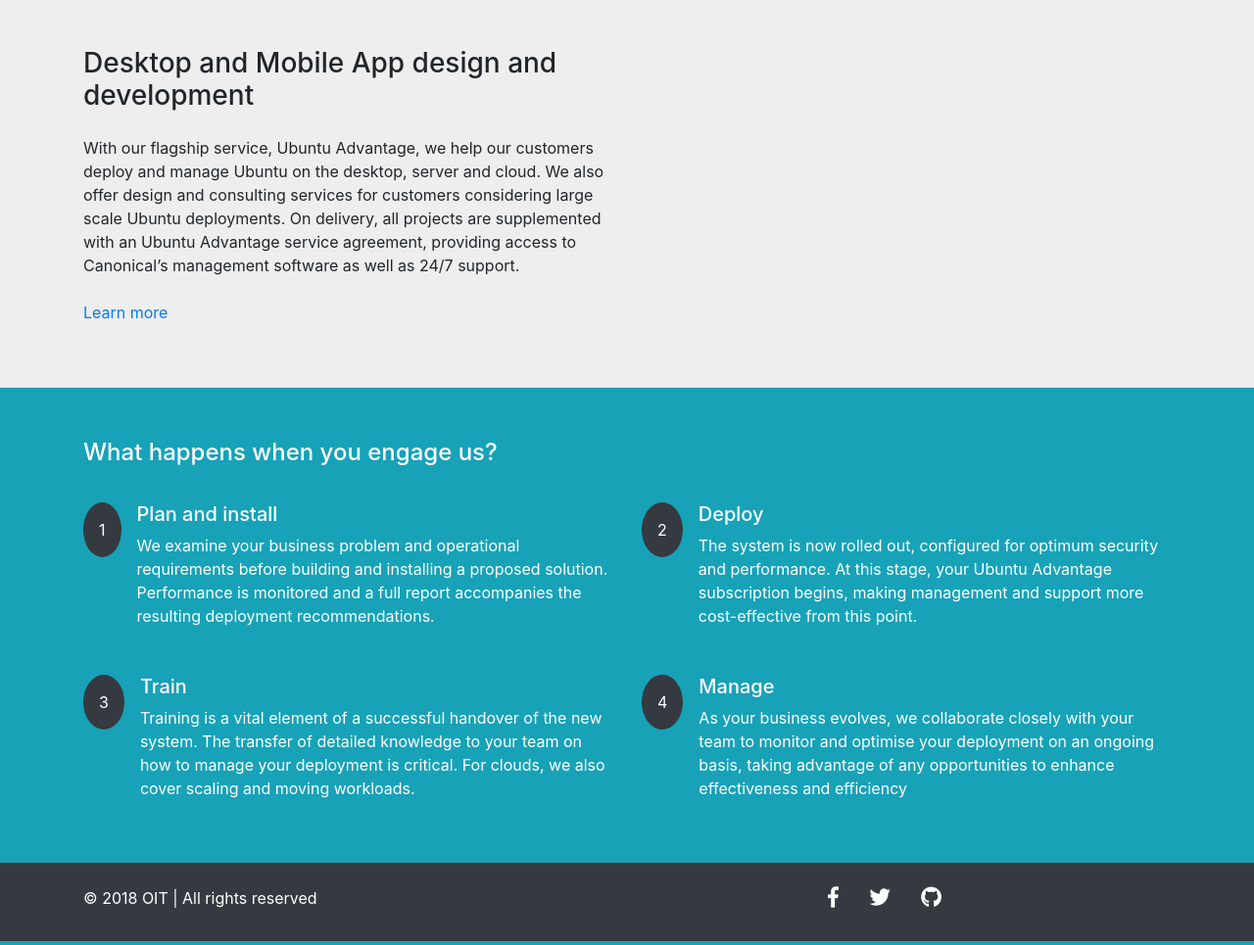
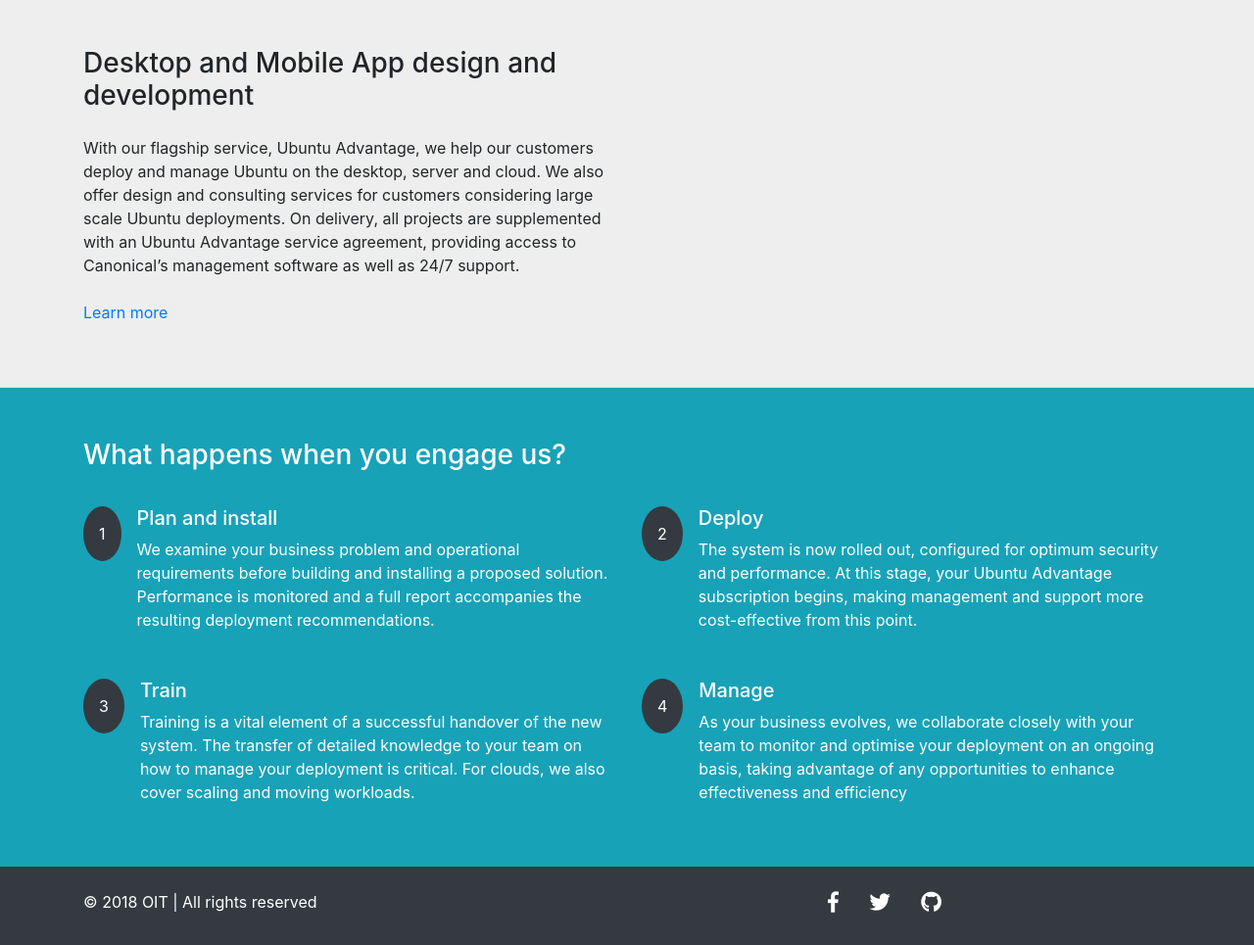
Before and after one commit to navrang-hotel/oit, a Django app: page /base/services/ in a window 1280 px wide. Shown: the part 419-1384 px from the top of the page at 98% size. Run offline with Django 3.2, Linux system fonts and the light colour scheme; some libraries are stand-ins or nearby versions.

Commit message:
Changed h4 to h3 for engage us heading

```diff
--- a/base/templates/base/services.html
+++ b/base/templates/base/services.html
@@ -41,7 +41,7 @@ With our flagship service, Ubuntu Advantage, we help our customers deploy and ma
 
   <div class="container-fluid py-5 bg-info text-white border-top">
     <div class="container">
-      <h4 class="py-1">What happens when you engage us?</h4>
+      <h3 class="py-1">What happens when you engage us?</h3>
       <div class="row my-3">
         <div class="col-sm-6 py-3">
           <div class="media">
```
